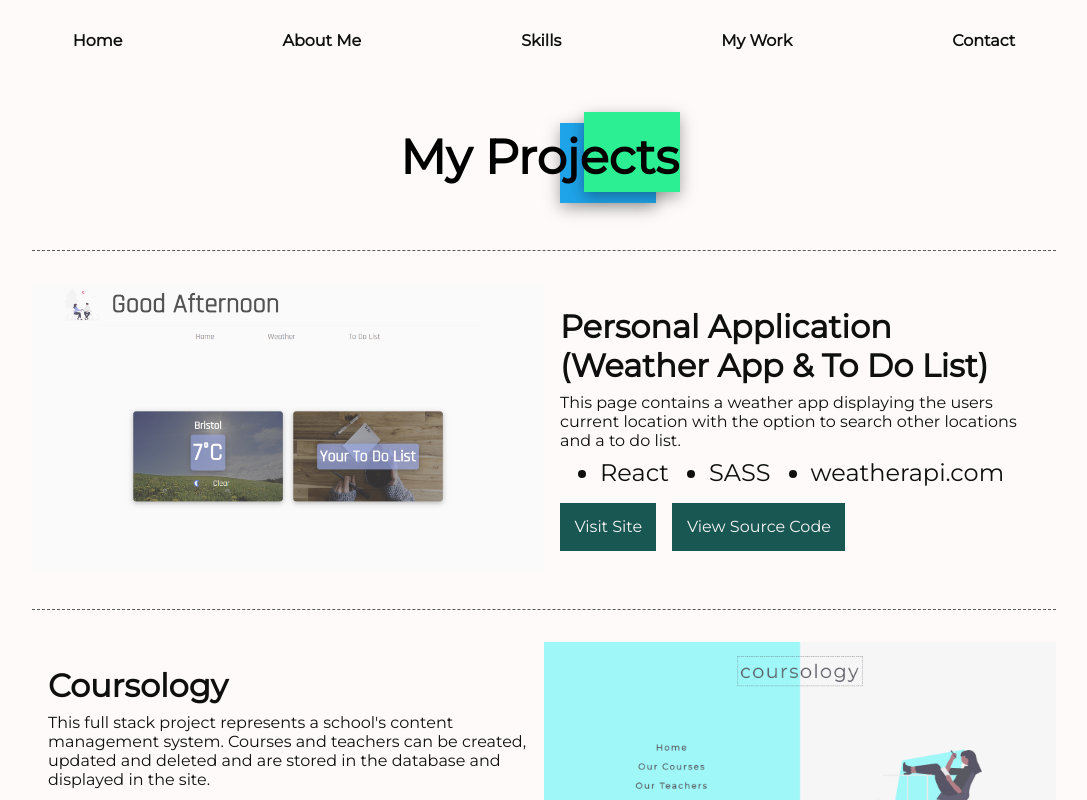
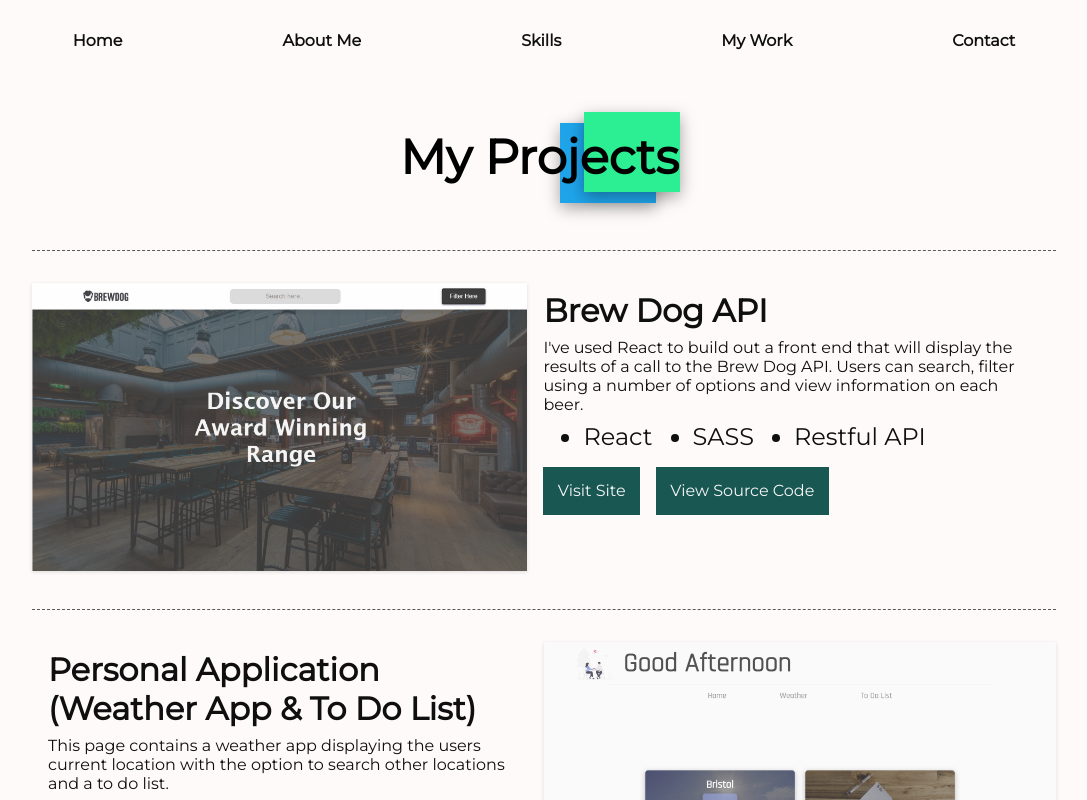
Before and after one commit to AndyBowerman/portfolio-page, a React (Create React App) app: page /#/my-work in a window 1280 px wide. Shown: the top 800 px of the page, without its empty margins (96-1183 px from the left). Built offline with nearby package versions, Linux system fonts and the light colour scheme.

Commit message:
amended displayed projects

```diff
--- a/src/components/Card/Card.jsx
+++ b/src/components/Card/Card.jsx
@@ -1,29 +1,35 @@
-import './Card.scss';
+import "./Card.scss";
 import Button from "../Button/Button";
 
-const Card = ({image, title, description, languages, name, code, site}) => {
-
-    const renderLanguages = languages.map((item, index) => <li key={index} className="card__item">{item}</li>)
+const Card = ({ image, title, description, languages, name, code, site }) => {
+  const renderLanguages = languages.map((item, index) => (
+    <li key={index} className="card__item">
+      {item}
+    </li>
+  ));
 
   return (
     <div className={name}>
+      <div className="card__img-container">
         <a href={site} target="_blank" rel="noreferrer">
           <img className="card__image" src={image} alt={title} />
         </a>
+      </div>
       <div className="card__container">
         <h4 className="card__header">{title}</h4>
         <p className="card__text">{description}</p>
         <ul className="card__list">{renderLanguages}</ul>
-          {site && <a href={site} target="_blank" rel="noreferrer">
+        {site && (
+          <a href={site} target="_blank" rel="noreferrer">
             <Button name="card__button" text="Visit Site" />
-          </a>}
+          </a>
+        )}
         <a href={code} target="_blank" rel="noreferrer">
           <Button name="card__button" text="View Source Code" />
         </a>
       </div>
+    </div>
+  );
+};
 
-    </div>
-  )
-}
-
-export default Card
+export default Card;
--- a/src/components/Card/Card.scss
+++ b/src/components/Card/Card.scss
@@ -9,15 +9,22 @@
   color: $color-black;
   font-size: $font-size-medium;
 
+  &__img-container {
+    display: flex;
+    justify-content: center;
+    align-items: center;
+
     .card__image {
       height: 18rem;
       width: auto;
       opacity: 0.8;
       transition: 500ms;
+      box-shadow: rgba(0, 0, 0, 0.16) 0px 1px 4px;
+    }
   }
 
-    .card__container {
-        padding: 1rem;
+  &__container {
+    padding: 0 1rem;
 
     .card__header {
       font-size: $font-size-large;
--- a/src/components/ContactInfo/ContactInfo.jsx
+++ b/src/components/ContactInfo/ContactInfo.jsx
@@ -8,7 +8,7 @@
         <a className="contact-info__link" href="https://github.com/AndyBowerman" target="_blank" rel="noreferrer">
           <li className="contact-info__item">github.com/AndyBowerman</li>
         </a>
-        <a className="contact-info__link" href="https://www.linkedin.com/in/andrew-bowerman-686104133" target="_blank" rel="noreferrer">
+        <a className="contact-info__link" href="https://uk.linkedin.com/in/andy-bowerman-686104133?trk=people-guest_people_search-card" target="_blank" rel="noreferrer">
           <li className="contact-info__item">linkedin.com/in/andrew-bowerman-686104133</li>
         </a>
     </ul>
--- a/src/components/Footer/Footer.jsx
+++ b/src/components/Footer/Footer.jsx
@@ -8,7 +8,7 @@
         <a href="https://github.com/AndyBowerman" rel="noreferrer" target="_blank" className="footer__github">
             <img src={github} alt="Github Logo" className="footer__img" />
         </a>
-        <a href="https://www.linkedin.com/in/andrew-bowerman-686104133/" target="_blank" rel="noreferrer" className="footer__linkedin">
+        <a href="https://uk.linkedin.com/in/andy-bowerman-686104133?trk=people-guest_people_search-card" target="_blank" rel="noreferrer" className="footer__linkedin">
             <img src={linkedin} alt="Linkedin Logo" className="footer__img" />
         </a>
     </div>
--- a/src/components/Skill/Skill.scss
+++ b/src/components/Skill/Skill.scss
@@ -8,7 +8,7 @@
     margin-bottom: 1rem;
 
     &__image {
-        height: 5rem;
+        height: 6rem;
         width: auto;
         padding: 0 1.4rem;
         margin-bottom: 1rem;
--- a/src/containers/WorkContainer/WorkContainer.jsx
+++ b/src/containers/WorkContainer/WorkContainer.jsx
@@ -2,12 +2,21 @@
 import calculator from "../../assets/calculator-project.png";
 import snake from "../../assets/snake-project.png";
 import api from "../../assets/api-punk-project.png";
-import coursology from "../../assets/coursology.png"
+import coursology from "../../assets/coursology.png";
 import Card from "../../components/Card/Card";
-import personalApp from "../../assets/Homepage.png"
+import personalApp from "../../assets/Homepage.png";
 
 const WorkContainer = () => {
   const projects = [
+    {
+      image: api,
+      title: "Brew Dog API",
+      description:
+        "I've used React to build out a front end that will display the results of a call to the Brew Dog API. Users can search, filter using a number of options and view information on each beer.",
+      languages: ["React", "SASS", "Restful API"],
+      code: "https://github.com/AndyBowerman/punk-api-project",
+      site: "https://andybowerman.github.io/punk-api-project/",
+    },
     {
       image: personalApp,
       title: "Personal Application (Weather App & To Do List)",
@@ -15,7 +24,7 @@
         "This page contains a weather app displaying the users current location with the option to search other locations and a to do list.",
       languages: ["React", "SASS", "weatherapi.com"],
       code: "https://github.com/AndyBowerman/personal-app",
-      site: "https://andybowerman.github.io/personal-app/"
+      site: "https://andybowerman.github.io/personal-app/",
     },
     {
       image: coursology,
@@ -24,7 +33,7 @@
         "This full stack project represents a school's content management system. Courses and teachers can be created, updated and deleted and are stored in the database and displayed in the site.",
       languages: ["React", "SASS", "Java", "Spring Boot", "MySQL"],
       code: "https://github.com/AndyBowerman/Courseology-Full-Stack-Project",
-      site: ""
+      site: "",
     },
     {
       image: snake,
@@ -33,16 +42,7 @@
         "Based on snake from the early 2000s, this game allows you to select a difficulty level and records your high score. ",
       languages: ["HTML", "SASS", "JavaScript"],
       code: "https://github.com/AndyBowerman/JS-Snake-Game",
-        site: "https://andybowerman.github.io/JS-Snake-Game/"
-      },
-      {
-        image: api,
-        title: "Brew Dog API",
-        description:
-          "I've used React to build out a front end that will display the results of a call to the Brew Dog API. Users can search, filter using a number of options and view information on each beer.",
-        languages: ["React", "SASS", "Restful API"],
-        code: "https://github.com/AndyBowerman/punk-api-project",
-        site: "https://andybowerman.github.io/punk-api-project/"
+      site: "https://andybowerman.github.io/JS-Snake-Game/",
     },
     {
       image: calculator,
@@ -51,7 +51,7 @@
         "JavaScript Calculator that can perform all basic calculations and chain calculations together.",
       languages: ["HTML", "SASS", "JavaScript"],
       code: "https://github.com/AndyBowerman/JS-Calculator",
-        site: "https://andybowerman.github.io/JS-Calculator/"
+      site: "https://andybowerman.github.io/JS-Calculator/",
     },
   ];
 
@@ -73,7 +73,7 @@
       {renderProjects}
       <div></div>
     </div>
-  )
+  );
 };
 
 export default WorkContainer;
--- a/src/pages/Contact/Contact.scss
+++ b/src/pages/Contact/Contact.scss
@@ -3,12 +3,14 @@
 .contact {
     display: flex;
     position: relative;
+    width: 38rem;
+    justify-content: center;
 
     &__decoration--left {
         position: absolute;
         left: 0;
-        height: 16rem;
-        width: 17.2rem;
+        height: 17.5rem;
+        width: 18.9rem;
         background-color: $color-blue;
         box-shadow: $box-shadow;
         transform: skew(-5deg, -5deg);
@@ -17,8 +19,8 @@
     &__decoration--right {
         position: absolute;
         right: 0;
-        height: 16rem;
-        width: 17.2rem;
+        height: 17.5rem;
+        width: 18.9rem;
         background-color: $color-electric-blue;
         box-shadow: $box-shadow;
         transform: skew(-5deg, -5deg);
--- a/src/pages/Skills/Skills.jsx
+++ b/src/pages/Skills/Skills.jsx
@@ -1,13 +1,11 @@
 import "./Skills.scss";
 import Layout from '../../containers/Layout/Layout';
 import SkillsContainer from "../../containers/SkillsContainer/SkillsContainer";
-import SkillsImage from "../../components/SkillsImage/SkillsImage";
 
 const Skills = () => {
   return (
     <Layout>
         <div className="skills">
-            <SkillsImage />
             <SkillsContainer />
         </div>
     </Layout>
```
Lines whose indentation alone changed are shown as unchanged.
